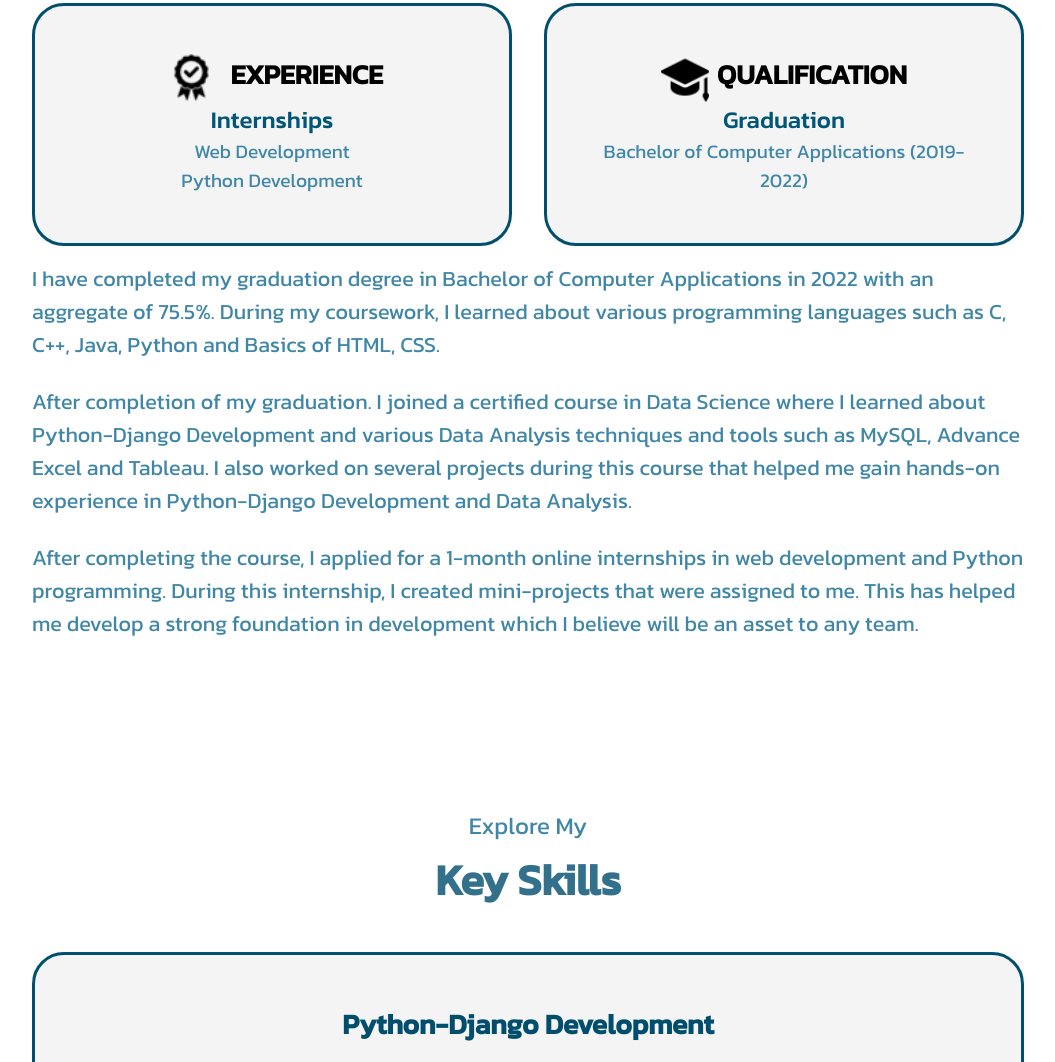
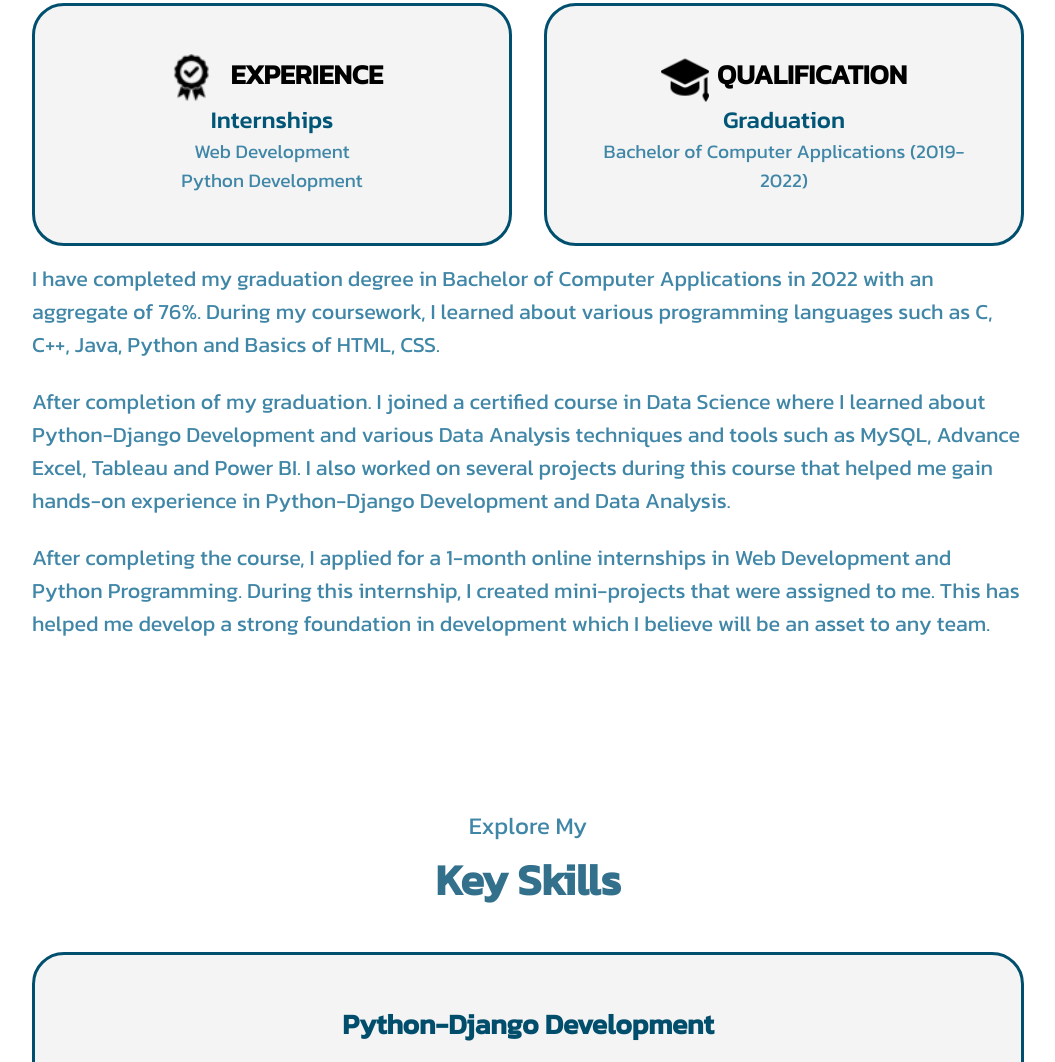
Before and after one commit to muskansharma3/Portfolio, a plain HTML site: page index.html in a window 1280 px wide. Shown: the part 1253-2315 px from the top of the page, without its empty margins (96-1151 px from the left). Drawn offline with nearby package versions, Linux system fonts and the light colour scheme.

Commit message:
Update index.html

```diff
--- a/index.html
+++ b/index.html
@@ -100,13 +100,13 @@
         </div>
         <div class="text-container">
             <p>
-                I have completed my graduation degree in Bachelor of Computer Applications in 2022 with an aggregate of 75.5%. During my coursework, I learned about various programming languages such as C, C++, Java, Python and Basics of HTML, CSS.
+                I have completed my graduation degree in Bachelor of Computer Applications in 2022 with an aggregate of 76%. During my coursework, I learned about various programming languages such as C, C++, Java, Python and Basics of HTML, CSS.
             </p> <br/>
             <p>
-                After completion of my graduation. I joined a certified course in Data Science where I learned about Python-Django Development and various  Data Analysis techniques and tools such as MySQL, Advance Excel and Tableau. I also worked on several projects during this course that helped me gain hands-on experience in Python-Django Development and Data Analysis.
+                After completion of my graduation. I joined a certified course in Data Science where I learned about Python-Django Development and various Data Analysis techniques and tools such as MySQL, Advance Excel, Tableau and Power BI. I also worked on several projects during this course that helped me gain hands-on experience in Python-Django Development and Data Analysis.
             </p> <br/>
             <p>
-                After completing the course, I applied for a 1-month online internships in web development and Python programming. During this internship, I created mini-projects that were assigned to me. This has helped me develop a strong foundation in development which I believe will be an asset to any team.
+                After completing the course, I applied for a 1-month online internships in Web Development and Python Programming. During this internship, I created mini-projects that were assigned to me. This has helped me develop a strong foundation in development which I believe will be an asset to any team.
             </p>
         </div>
     </section>
```
